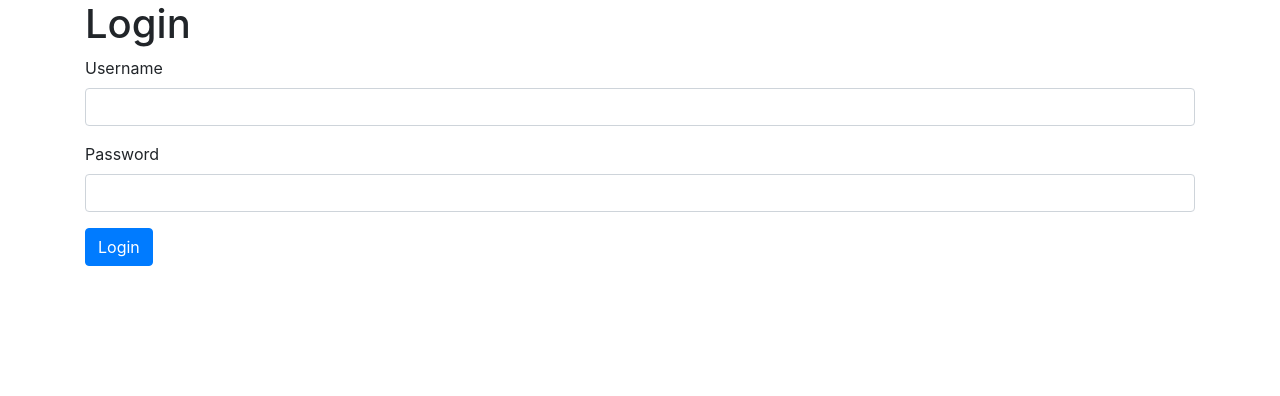
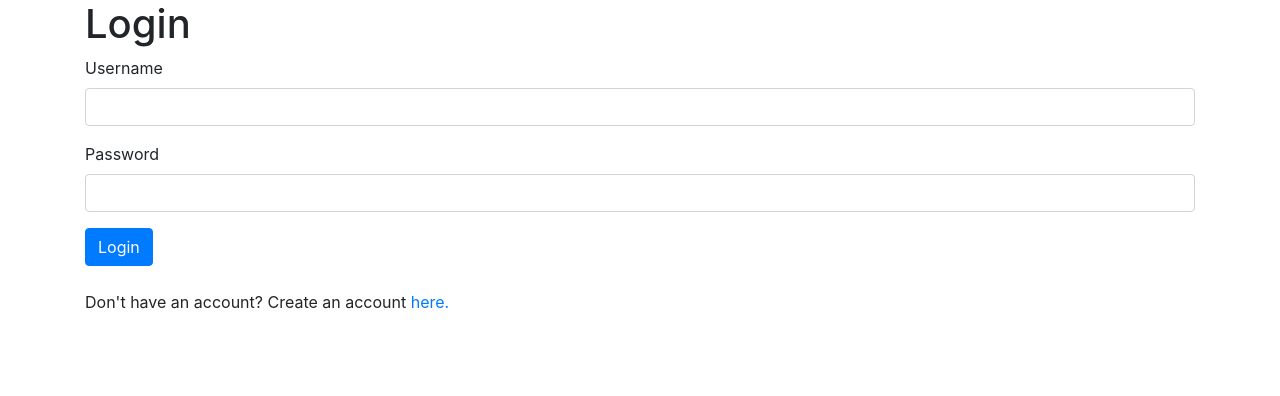
Before and after one commit to matthew-estes/caselawg, a Django app: page / in a window 1280 px wide. Shown: the part 100-496 px from the top of the page. Run offline with Django 5.2, Linux system fonts and the light colour scheme.

Commit message:
Add additional link to create account below login button

```diff
--- a/main_app/templates/home.html
+++ b/main_app/templates/home.html
@@ -42,7 +42,9 @@
         </div>
       <input type="hidden" name="next" value="{{ next }}" />
       <button type="submit" class="btn btn-primary submit">Login</button>
+      <br/><br/>
     </form>
+    Don't have an account? Create an account <a href="{% url 'signup' %}">here.</a>
   </div>
   </section>
   {% endif %}
```
